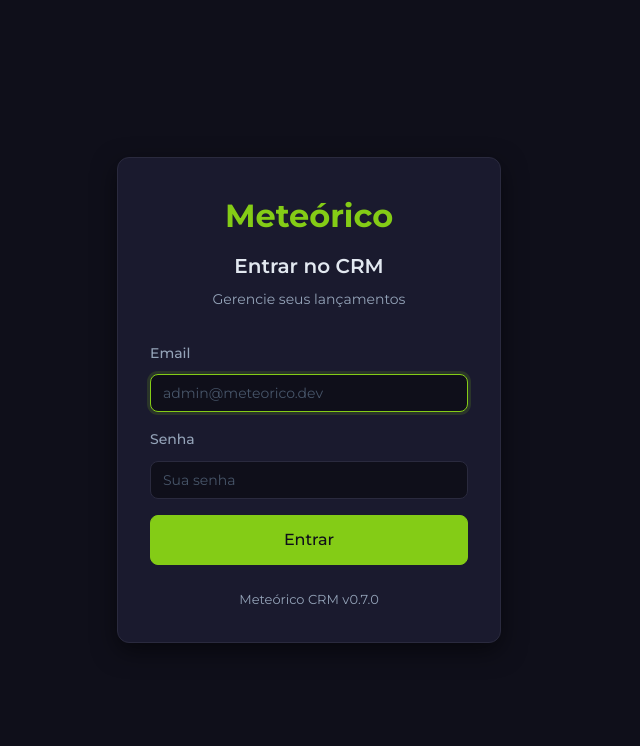
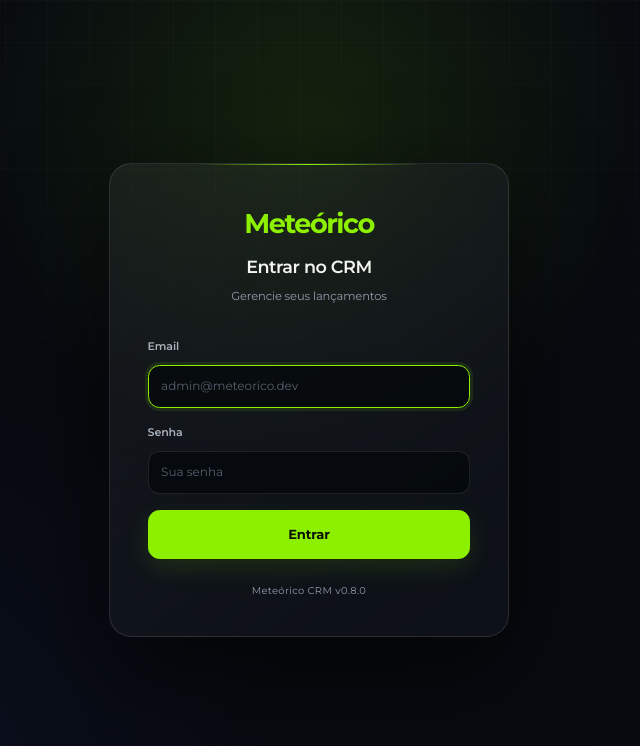
Before and after one commit to rwadriel/meteorico-crm, a React (Vite) app in the folder apps/web/: page /login in a window 1280 px wide. Shown: the top 746 px of the page, without its empty margins (331-971 px from the left). Built offline with nearby package versions, Linux system fonts and the light colour scheme; no server answers.

Commit message:
feat: unificar identidade visual do CRM

```diff
--- a/apps/web/src/layouts/AdminLayout.tsx
+++ b/apps/web/src/layouts/AdminLayout.tsx
@@ -112,7 +112,7 @@ export function AdminLayout(): React.ReactElement {
           </button>
           <Breadcrumbs />
           <div className="topbar-right">
-            <span className="topbar-version">v0.7.0</span>
+            <span className="topbar-version">v0.8.0</span>
           </div>
         </header>
 
--- a/apps/web/src/pages/LoginPage.tsx
+++ b/apps/web/src/pages/LoginPage.tsx
@@ -80,7 +80,7 @@ export function LoginPage() {
           </button>
         </form>
 
-        <div className="login-footer">Meteórico CRM v0.7.0</div>
+        <div className="login-footer">Meteórico CRM v0.8.0</div>
       </div>
     </div>
   );
--- a/apps/web/src/styles/global.css
+++ b/apps/web/src/styles/global.css
@@ -8,20 +8,20 @@
    ---------------------------------------------------------- */
 :root {
   /* Backgrounds */
-  --bg-primary: #0f0f1a;
-  --bg-secondary: #1a1a2e;
-  --bg-card: #16213e;
+  --bg-primary: #080b10;
+  --bg-secondary: #0d1118;
+  --bg-card: #111722;
 
   /* Text */
-  --text-primary: #e2e8f0;
-  --text-secondary: #94a3b8;
-  --text-disabled: #475569;
+  --text-primary: #f3f5ef;
+  --text-secondary: #929baa;
+  --text-disabled: #555e6c;
 
   /* Accent (lime-green) */
-  --accent: #84cc16;
-  --accent-hover: #a3e635;
-  --accent-dim: rgba(132, 204, 22, 0.15);
-  --accent-text: #0f0f1a;
+  --accent: #8cf000;
+  --accent-hover: #a8ff2e;
+  --accent-dim: rgba(140, 240, 0, 0.12);
+  --accent-text: #0b1005;
 
   /* Semantic */
   --danger: #ef4444;
@@ -34,13 +34,13 @@
   --info-dim: rgba(59, 130, 246, 0.15);
 
   /* Border */
-  --border: #2a2a3e;
+  --border: #232a36;
   --border-focus: var(--accent);
 
   /* Radius */
-  --radius-sm: 8px;
-  --radius-md: 12px;
-  --radius-lg: 16px;
+  --radius-sm: 10px;
+  --radius-md: 16px;
+  --radius-lg: 22px;
   --radius-full: 9999px;
 
   /* Typography */
@@ -54,14 +54,14 @@
   --transition-normal: 250ms ease;
 
   /* Shadows */
-  --shadow-sm: 0 1px 2px rgba(0, 0, 0, 0.3);
-  --shadow-md: 0 4px 12px rgba(0, 0, 0, 0.4);
-  --shadow-lg: 0 8px 24px rgba(0, 0, 0, 0.5);
+  --shadow-sm: 0 1px 2px rgba(0, 0, 0, 0.35);
+  --shadow-md: 0 14px 34px rgba(0, 0, 0, 0.28);
+  --shadow-lg: 0 28px 70px rgba(0, 0, 0, 0.46);
 
   /* Layout */
-  --sidebar-width: 260px;
+  --sidebar-width: 238px;
   --sidebar-collapsed-width: 64px;
-  --topbar-height: 56px;
+  --topbar-height: 64px;
 
   /* Z-index scale */
   --z-sidebar: 40;
@@ -1631,6 +1631,294 @@ button {
 
 
 /* ----------------------------------------------------------
+   7.1 Meteórico visual system — shared across every page
+   ---------------------------------------------------------- */
+html { color-scheme: dark; }
+
+body {
+  background:
+    radial-gradient(circle at 78% -10%, rgba(140, 240, 0, 0.055), transparent 30rem),
+    radial-gradient(circle at 20% 110%, rgba(86, 99, 255, 0.055), transparent 34rem),
+    var(--bg-primary);
+  letter-spacing: -0.008em;
+}
+
+::selection { background: rgba(140, 240, 0, 0.28); color: #fff; }
+
+.layout { background: transparent; }
+
+.sidebar {
+  background:
+    linear-gradient(180deg, rgba(255, 255, 255, 0.025), transparent 12rem),
+    rgba(10, 13, 19, 0.97);
+  border-right-color: rgba(255, 255, 255, 0.075);
+  box-shadow: 20px 0 60px rgba(0, 0, 0, 0.18);
+}
+
+.sidebar-header {
+  min-height: var(--topbar-height);
+  padding: 0 1.05rem;
+  border-bottom-color: rgba(255, 255, 255, 0.06);
+}
+
+.sidebar-logo {
+  display: grid;
+  place-items: center;
+  width: 2rem;
+  height: 2rem;
+  border-radius: 0.72rem;
+  background: var(--accent);
+  color: var(--accent-text);
+  box-shadow: 0 0 28px rgba(140, 240, 0, 0.18);
+  font-size: 1rem;
+}
+
+.sidebar-title {
+  font-size: 0.95rem;
+  font-weight: 700;
+  letter-spacing: -0.035em;
+}
+
+.sidebar-nav { padding: 1rem 0.75rem; gap: 0.3rem; }
+
+.sidebar-nav-item {
+  min-height: 2.75rem;
+  padding: 0.68rem 0.78rem;
+  border-radius: 0.8rem;
+  border: 0;
+  font-size: 0.78rem;
+  font-weight: 550;
+}
+
+.sidebar-nav-item svg { width: 1.05rem; height: 1.05rem; }
+.sidebar-nav-item:hover { background: rgba(255, 255, 255, 0.055); }
+.sidebar-nav-item.active {
+  background: var(--accent);
+  color: var(--accent-text);
+  box-shadow: 0 9px 24px rgba(140, 240, 0, 0.13);
+}
+
+.sidebar-footer {
+  padding: 0.9rem;
+  border-top-color: rgba(255, 255, 255, 0.06);
+  background: rgba(255, 255, 255, 0.015);
+}
+
+.sidebar-user-avatar {
+  background: var(--accent);
+  color: var(--accent-text);
+  font-weight: 800;
+}
+
+.sidebar-user-name { font-size: 0.76rem; font-weight: 650; }
+.sidebar-user-role { font-size: 0.62rem; letter-spacing: 0.05em; text-transform: uppercase; }
+
+.topbar {
+  padding: 0 1.75rem;
+  background: rgba(8, 11, 16, 0.82);
+  border-bottom-color: rgba(255, 255, 255, 0.065);
+  backdrop-filter: blur(18px) saturate(140%);
+}
+
+.breadcrumbs { font-size: 0.72rem; gap: 0.5rem; }
+.breadcrumbs a { color: var(--text-disabled); }
+.breadcrumbs span { color: var(--text-primary); font-weight: 650; }
+.topbar-version {
+  padding: 0.28rem 0.52rem;
+  border: 1px solid rgba(255, 255, 255, 0.08);
+  border-radius: var(--radius-full);
+  color: var(--text-secondary);
+  font-size: 0.6rem;
+  font-weight: 700;
+}
+
+.content {
+  width: 100%;
+  max-width: 1600px;
+  margin-right: auto;
+  padding: clamp(1.15rem, 2.1vw, 2rem);
+}
+
+.content-header {
+  padding-bottom: 1rem;
+  margin-bottom: 1.15rem;
+  border-bottom: 1px solid rgba(255, 255, 255, 0.065);
+}
+
+.content-title {
+  font-size: clamp(1.55rem, 2.5vw, 2rem);
+  font-weight: 700;
+  letter-spacing: -0.045em;
+}
+
+.content-subtitle { font-size: 0.75rem; line-height: 1.55; }
+
+.card {
+  background:
+    linear-gradient(145deg, rgba(255, 255, 255, 0.026), transparent 45%),
+    rgba(17, 23, 34, 0.88);
+  border-color: rgba(255, 255, 255, 0.075);
+  border-radius: var(--radius-md);
+  box-shadow: var(--shadow-md);
+}
+
+.card-header { padding-bottom: 0.8rem; border-bottom: 1px solid rgba(255,255,255,0.06); }
+.card-title { font-size: 0.9rem; letter-spacing: -0.025em; }
+.card-subtitle { font-size: 0.72rem; }
+
+.btn {
+  min-height: 2.45rem;
+  padding: 0.58rem 0.92rem;
+  border-radius: 0.72rem;
+  font-size: 0.73rem;
+  font-weight: 650;
+  letter-spacing: -0.01em;
+}
+
+.btn-primary {
+  background: var(--accent);
+  border-color: var(--accent);
+  color: var(--accent-text);
+  box-shadow: 0 9px 24px rgba(140, 240, 0, 0.12);
+}
+.btn-primary:hover { transform: translateY(-1px); box-shadow: 0 12px 30px rgba(140, 240, 0, 0.19); }
+.btn-secondary { background: rgba(255, 255, 255, 0.035); border-color: rgba(255, 255, 255, 0.1); }
+.btn-secondary:hover { background: rgba(255, 255, 255, 0.075); border-color: rgba(255, 255, 255, 0.16); }
+.btn-ghost:hover { background: rgba(255, 255, 255, 0.055); }
+.btn-sm { min-height: 2rem; padding: 0.4rem 0.65rem; font-size: 0.65rem; }
+.btn-lg { min-height: 3.05rem; font-size: 0.82rem; }
+
+.input,
+.select,
+.textarea {
+  min-height: 2.65rem;
+  padding: 0.65rem 0.78rem;
+  background: rgba(4, 7, 11, 0.72);
+  border-color: rgba(255, 255, 255, 0.095);
+  border-radius: 0.72rem;
+  font-size: 0.75rem;
+}
+.textarea { min-height: 7rem; line-height: 1.6; }
+.input:hover,
+.select:hover,
+.textarea:hover { border-color: rgba(255, 255, 255, 0.18); }
+.input:focus,
+.select:focus,
+.textarea:focus { border-color: var(--accent); box-shadow: 0 0 0 3px rgba(140, 240, 0, 0.1); }
+.label { margin-bottom: 0.32rem; color: #aab1bd; font-size: 0.69rem; font-weight: 600; }
+.form-group { gap: 0.28rem; }
+
+.badge {
+  padding: 0.22rem 0.55rem;
+  border: 1px solid currentColor;
+  border-color: color-mix(in srgb, currentColor 22%, transparent);
+  font-size: 0.57rem;
+  letter-spacing: 0.055em;
+}
+
+.table-container {
+  background: rgba(13, 17, 24, 0.72);
+  border-color: rgba(255, 255, 255, 0.075);
+  border-radius: var(--radius-md);
+  box-shadow: var(--shadow-md);
+}
+.table { font-size: 0.73rem; }
+.table th {
+  padding: 0.9rem 1rem;
+  background: rgba(255, 255, 255, 0.025);
+  border-bottom-color: rgba(255, 255, 255, 0.075);
+  color: #77808e;
+  font-size: 0.58rem;
+  letter-spacing: 0.075em;
+}
+.table td { padding: 0.86rem 1rem; border-bottom-color: rgba(255, 255, 255, 0.055); }
+.table tbody tr:nth-child(even) { background: rgba(255, 255, 255, 0.012); }
+.table tbody tr:hover { background: rgba(140, 240, 0, 0.055); }
+
+.alert {
+  padding: 0.78rem 0.92rem;
+  border-radius: 0.8rem;
+  font-size: 0.72rem;
+  backdrop-filter: blur(12px);
+}
+
+.modal-overlay,
+.drawer-overlay { background: rgba(2, 4, 8, 0.76); backdrop-filter: blur(10px); }
+.modal,
+.drawer {
+  background:
+    linear-gradient(145deg, rgba(255,255,255,0.035), transparent 16rem),
+    #0d1118;
+  border-color: rgba(255, 255, 255, 0.1);
+  box-shadow: 0 36px 100px rgba(0, 0, 0, 0.65);
+}
+.modal { border-radius: 1.35rem; }
+.modal-header,
+.modal-footer,
+.drawer-header,
+.drawer-footer { border-color: rgba(255, 255, 255, 0.07); }
+.modal-title,
+.drawer-title { font-size: 1rem; letter-spacing: -0.03em; }
+
+.empty-state {
+  min-height: 17rem;
+  border: 1px dashed rgba(255, 255, 255, 0.09);
+  border-radius: var(--radius-md);
+  background: rgba(255, 255, 255, 0.012);
+}
+.empty-state-title { font-size: 0.95rem; }
+.empty-state-description { font-size: 0.73rem; }
+
+.login-page {
+  position: relative;
+  overflow: hidden;
+  background:
+    radial-gradient(circle at 50% 15%, rgba(140, 240, 0, 0.105), transparent 22rem),
+    radial-gradient(circle at 15% 100%, rgba(80, 92, 255, 0.07), transparent 28rem),
+    #070a0f;
+}
+.login-page::before {
+  content: '';
+  position: absolute;
+  inset: 0;
+  background-image: linear-gradient(rgba(255,255,255,0.018) 1px, transparent 1px), linear-gradient(90deg, rgba(255,255,255,0.018) 1px, transparent 1px);
+  background-size: 42px 42px;
+  mask-image: linear-gradient(to bottom, black, transparent 85%);
+  pointer-events: none;
+}
+.login-card {
+  position: relative;
+  max-width: 25rem;
+  padding: 2.35rem;
+  background: linear-gradient(145deg, rgba(255,255,255,0.055), rgba(13,17,24,0.94));
+  border-color: rgba(255,255,255,0.105);
+  border-radius: 1.4rem;
+  box-shadow: 0 34px 100px rgba(0,0,0,0.58);
+}
+.login-card::before {
+  content: '';
+  position: absolute;
+  top: 0;
+  left: 22%;
+  right: 22%;
+  height: 1px;
+  background: linear-gradient(90deg, transparent, var(--accent), transparent);
+}
+.login-logo { font-size: 1.7rem; letter-spacing: -0.055em; }
+.login-title { font-size: 1.1rem; letter-spacing: -0.025em; }
+.login-subtitle { font-size: 0.72rem; }
+.login-footer { font-size: 0.62rem; letter-spacing: 0.035em; }
+
+@media (max-width: 640px) {
+  .content { padding: 1rem; }
+  .content-header { padding-bottom: 0.8rem; }
+  .topbar { padding: 0 1rem; }
+  .card { border-radius: 0.9rem; }
+  .login-card { padding: 1.6rem; border-radius: 1.1rem; }
+}
+
+
+/* ----------------------------------------------------------
    8. Focus / Accessibility Globals
    ---------------------------------------------------------- */
 :focus-visible {
```
